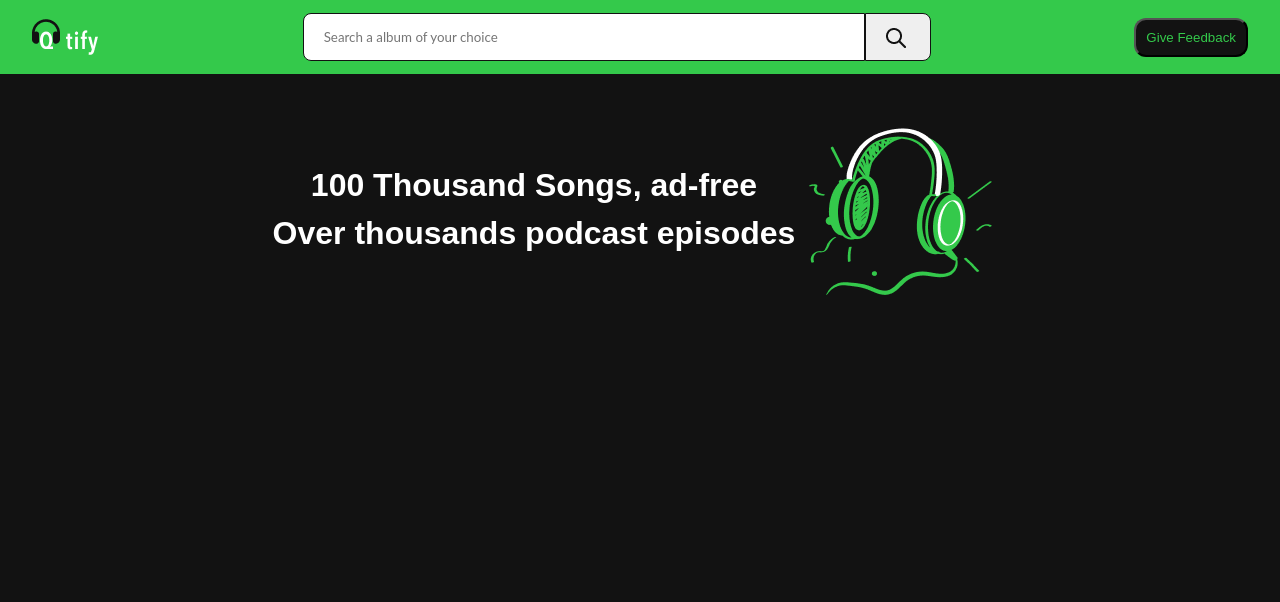
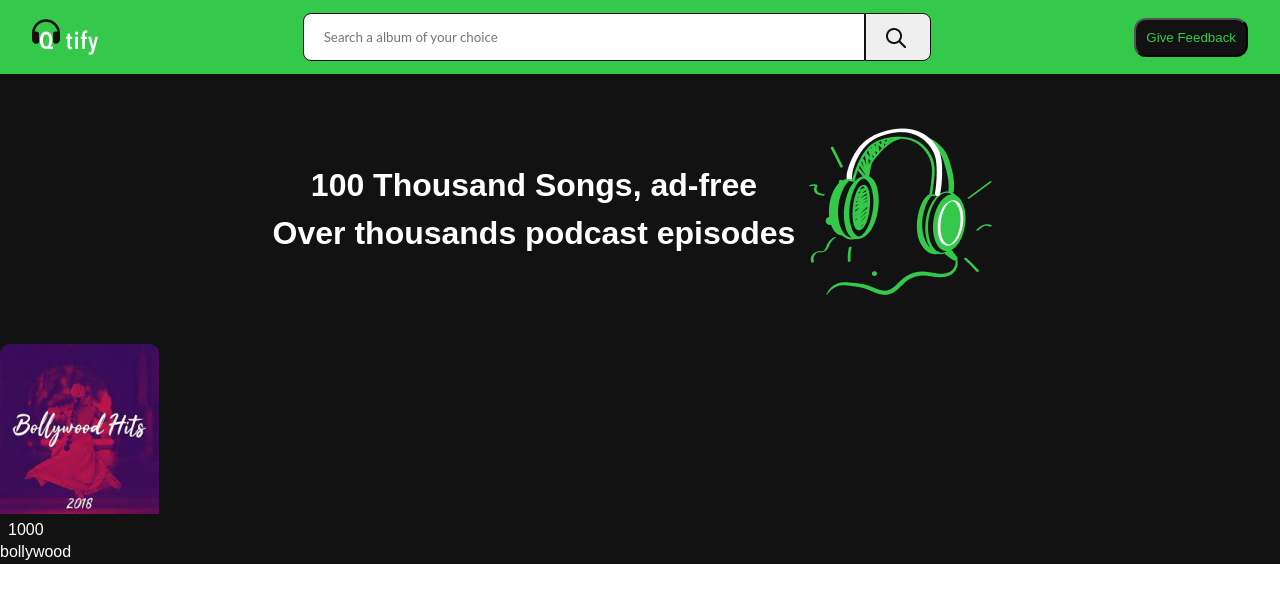
Before and after one commit to shreedeepa229/L-square-QTify, a React (Create React App) app: page / in a window 1280 px wide. Shown: the top 602 px of the page. Built offline with nearby package versions, Linux system fonts and the light colour scheme.

Commit message:
card-qtify-takehome

```diff
--- a/src/App.js
+++ b/src/App.js
@@ -2,13 +2,15 @@
 import './App.css';
 import Navbar from './components/Navbar/Navbar';
 import Herosection from './components/Herosection/Herosection';
+import Card from './components/Card/Card';
+import imageholder from "./assets/imageholder.png"
 
 function App() {
   return (
     <div >
       <Navbar/>
-       <Herosection/>
-
+      <Herosection/>
+      <Card  image = {imageholder} follwer={"1000"} title={"bollywood"}/>
     </div>
   );
 }
--- /dev/null
+++ b/src/components/Card/Card.jsx
@@ -0,0 +1,24 @@
+import React from 'react'
+import styles from './Card.module.css'
+
+
+
+const Card = ({image,follwer,title}) => {
+  return (
+    //   {/* {parent componet incudes card + title} */}
+    <div className={styles.parent}>
+      <div className={styles.card}>
+        <img src={image} alt="songcover" loading='lazyloading'/>
+        <div className={styles.follwerslikes}>
+          <p>{follwer}</p>
+        </div>
+      </div>
+
+      <div className={styles.title}>
+        {title}
+      </div>
+    </div>
+  );
+}
+
+export default Card
--- /dev/null
+++ b/src/components/Card/Card.module.css
@@ -0,0 +1,30 @@
+.parent{
+/* width: 160px;
+height: 232px; */
+background-color: var(--color-black);
+color: var(--color-white);
+}
+
+card{
+ height: 205px;
+ width: 160px;
+ border-radius: 10px;
+ overflow: hidden;
+
+}
+
+.follwerslikes{
+padding: 4px 8px;
+width: max-content;
+/* background-color: var(--color-black); */
+height: 23px;
+color: var(--color-white);
+
+
+}
+
+.title{
+
+    margin-top: 3px;
+
+}
--- a/src/index.css
+++ b/src/index.css
@@ -23,7 +23,7 @@ html,body{
 body{
 font-family: 'Poppins' , sans-serif;
 line-height: 1.5;
-background-color: var(--color-black);
+/* background-color: var(--color-black); */
 color: var(--color-white);
 overflow: hidden;
 }
```
Also changed, not shown: public/robots.txt (deleted), src/assets/imageholder.png (added).
